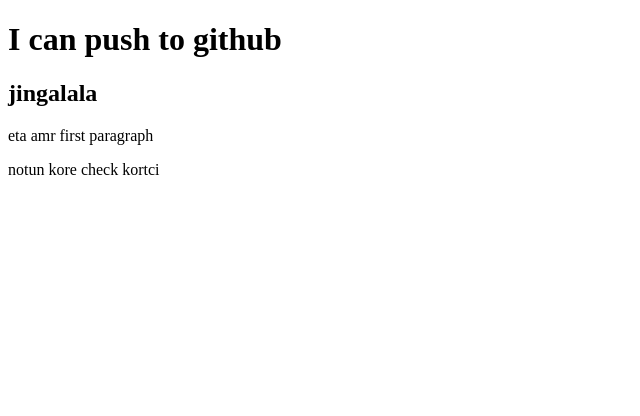
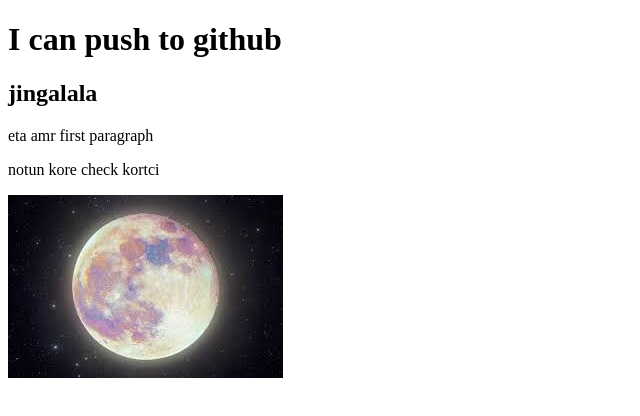
Before and after one commit to rumonwebd/my-first-repo, a plain HTML site: page index.html in a window 1280 px wide. Shown: the whole page, without its empty margins (0-640 px from the left). Drawn offline with Linux system fonts and the light colour scheme.

Commit message:
added image

```diff
--- a/index.html
+++ b/index.html
@@ -11,7 +11,7 @@
     <h2>jingalala</h2>
     <p> eta amr first paragraph</p>
     <p>notun kore check kortci</p>
-
+<img src="photos/wow.jpg" alt="">
 
 </body>
 </html>
```
Also changed, not shown: photos/ESP32-38 PIN-DEVBOARD.png (added), photos/ariana.jpg (added), photos/logo.png (added), photos/moon.png (added), photos/victor.jpg (added), photos/wow.jpg (added).
